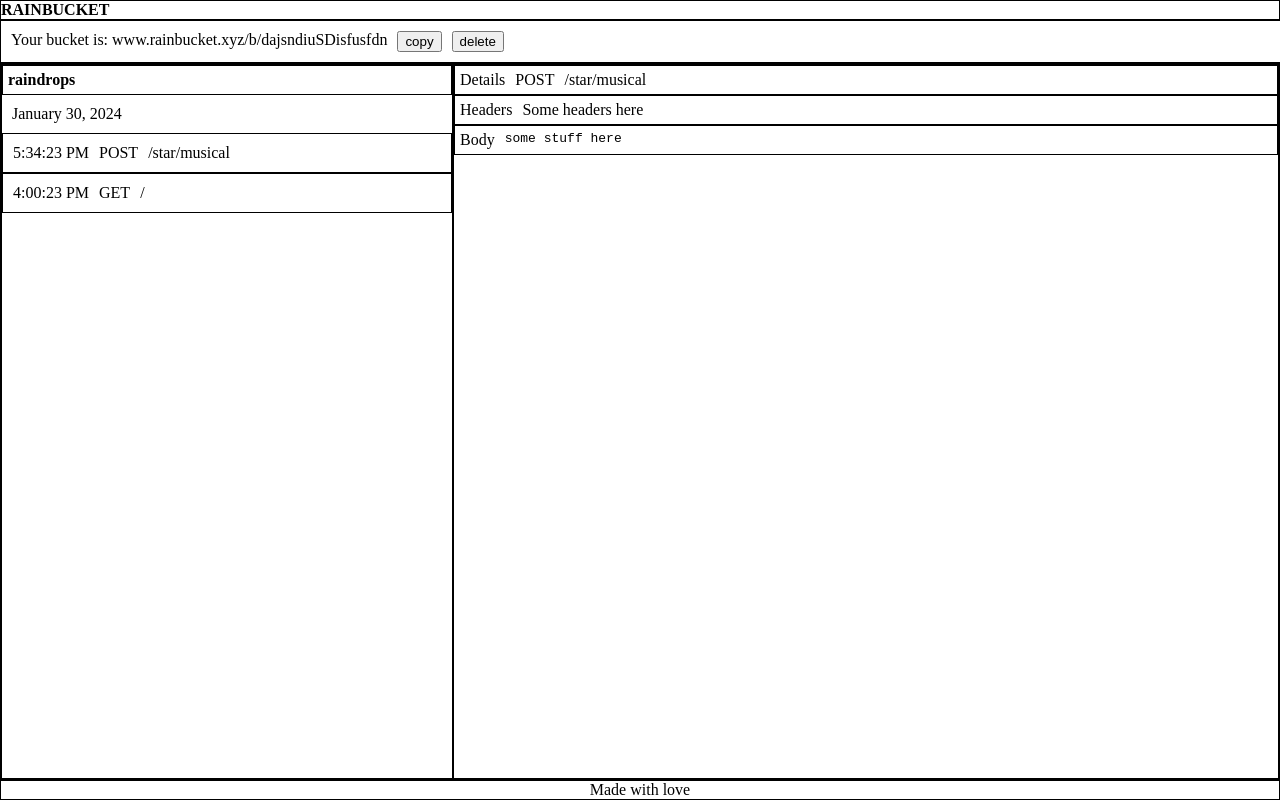
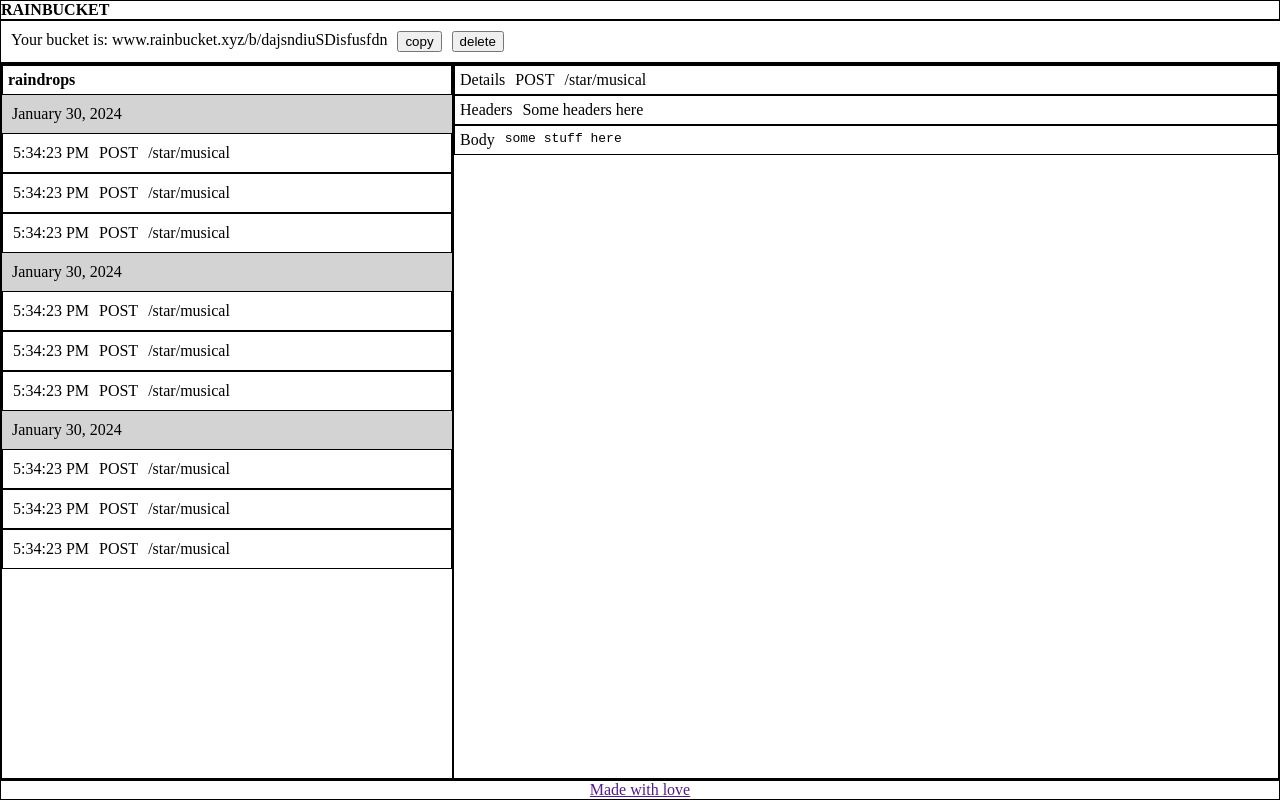
Before and after one commit to rainbucket-xyz/rainbucket, a React (Vite) app in the folder frontend/: page / in a window 1280 px wide. Shown: the top 800 px of the page. Built offline with nearby package versions, Linux system fonts and the light colour scheme.

Commit message:
modularized into some components, still static

```diff
--- a/frontend/src/App.css
+++ b/frontend/src/App.css
@@ -62,8 +62,8 @@ main {
   padding: 5px;
 }
 
-.raindrop-detail-heading {
-
+.raindrops-date-header {
+  background-color: lightgrey;
 }
 
 footer {
--- a/frontend/src/App.jsx
+++ b/frontend/src/App.jsx
@@ -3,42 +3,59 @@ import reactLogo from './assets/react.svg'
 import viteLogo from '/vite.svg'
 import './whitespace-reset.css'
 import './App.css'
-
-function App() {
-  // const [count, setCount] = useState(0)
-  const hasBucket = true;
-  // use effect to determine if user has a bucket(?)
-  if (hasBucket) {
+function Header() {
   return (
-      <>
     <header>
       <h1>RAINBUCKET</h1>
     </header>
+  )
+}
+function Bucketbar() {
+  return(
     <section id="bucket-bar">
       <p>Your bucket is: www.rainbucket.xyz/b/dajsndiuSDisfusfdn</p>
       <button>copy</button>
       <button>delete</button>
     </section>
-        <main>
-          <section id="raindrops">
-            <h2>raindrops</h2>
-            <div className='raindrops-date'>
-              <div className='raindrops-date-header'>
-                <p>January 30, 2024</p>
-              </div>
+  )
+}
+
+function Raindrop() {
+  return (
     <div className="raindrop">
       <p className="timestamp">5:34:23 PM</p>
       <p className="raindrop-method">POST</p>
       <p className="raindrop-path">/star/musical</p>
     </div>
-              <div className="raindrop">
-                <p className="timestamp">4:00:23 PM</p>
-                <p className="raindrop-method">GET</p>
-                <p className="raindrop-path">/</p>
+  )
+}
+
+function RaindropDayGroup() {
+  return (
+    <div className='raindrops-date'>
+      <div className='raindrops-date-header'>
+        <p>January 30, 2024</p>
       </div>
+      <Raindrop />
+      <Raindrop />
+      <Raindrop />
     </div>
+  )
+}
 
+function Raindrops() {
+  return(
+    <section id="raindrops">
+        <h2>raindrops</h2>
+        <RaindropDayGroup />
+        <RaindropDayGroup />
+        <RaindropDayGroup />
       </section>
+  )
+}
+
+function RaindropDetails() {
+  return (
     <section id="raindrop-detail-container">
       <div id="raindrop-details">
         <p className="raindrop-detail-heading">Details</p>
@@ -58,42 +75,52 @@ function App() {
         </pre>
       </div>
     </section>
+  )
+}
+
+function Main() {
+  return(
+    <main>
+      <Raindrops />
+      <RaindropDetails />
     </main>
+  )
+}
+
+function Footer() {
+  return (
     <footer>
-          <a>Made with love</a>
+      <a href="">Made with love</a>
     </footer>
+  )
+}
+
+function RaindropsView() {
+  return (
+    <>
+    <Header/>
+    <Bucketbar/>
+    <Main/>
+    <Footer/>
   </>
   )
-  } else {
+}
+
+function NewBucketView() {
   return (
     <>
 
     </>
   )
 }
-
-    // <>
-    //   <div>
-    //     <a href="https://vitejs.dev" target="_blank">
-    //       <img src={viteLogo} className="logo" alt="Vite logo" />
-    //     </a>
-    //     <a href="https://react.dev" target="_blank">
-    //       <img src={reactLogo} className="logo react" alt="React logo" />
-    //     </a>
-    //   </div>
-    //   <h1>Vite + React</h1>
-    //   <div className="card">
-    //     <button onClick={() => setCount((count) => count + 1)}>
-    //       count is {count}
-    //     </button>
-    //     <p>
-    //       Edit <code>src/App.jsx</code> and save to test HMR
-    //     </p>
-    //   </div>
-    //   <p className="read-the-docs">
-    //     Click on the Vite and React logos to learn more
-    //   </p>
-    // </>
+function App() {
+  // use effect to determine if user has a bucket(?)
+  const hasBucket = true;
+  if (hasBucket) {
+    return <RaindropsView/>
+  } else {
+    return <NewBucketView/>
+  }
 }
 
 export default App
```
Lines whose indentation alone changed are shown as unchanged.
